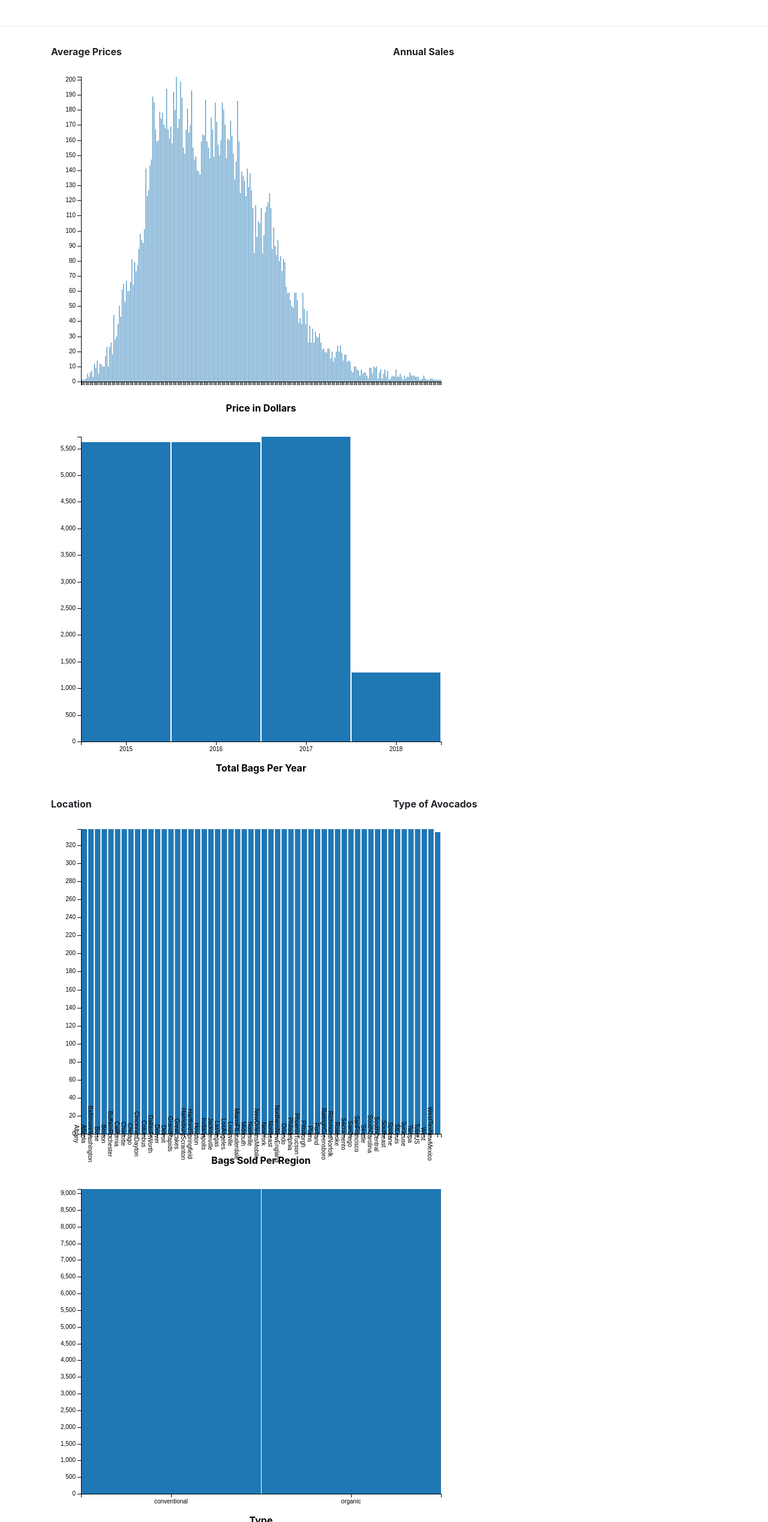
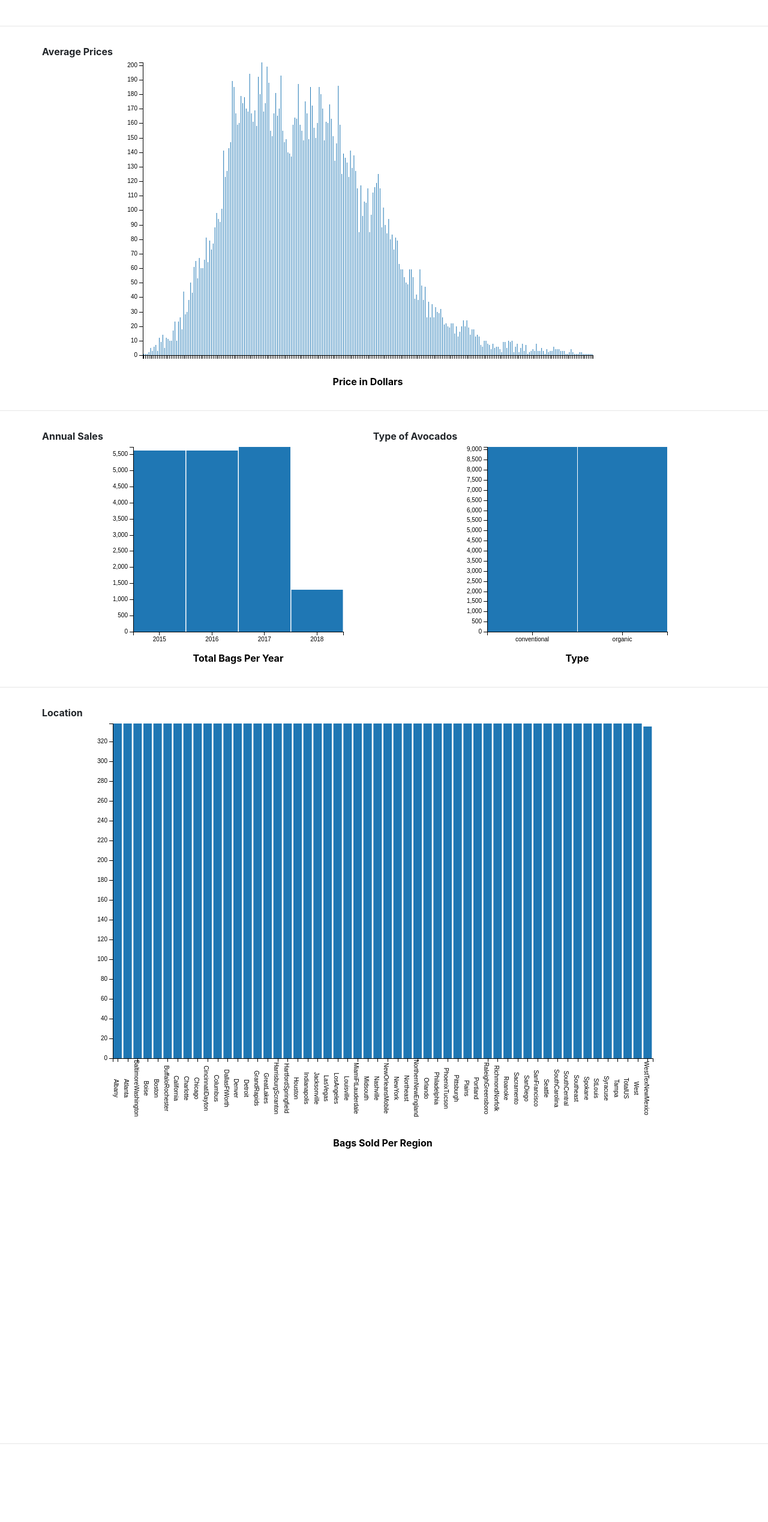
Before and after one commit to Code-Institute-Submissions/avocado, a plain HTML site: page index.html in a window 1280 px wide. Shown: the part 263-2800 px from the top of the page at 60% size. After the commit the page ends 2670 px from the top, so only its background shows below. Drawn offline with Linux system fonts and the light colour scheme; a web font is replaced by a local one.

Commit message:
hooray for pretty graphs

```diff
--- a/index.html
+++ b/index.html
@@ -46,23 +46,33 @@
        <section class="section">
             <div class="container">
                 <div class ="row">
-                    <div class ="col">Average Prices</div>
-                    <div class ="col">Annual Sales</div>
-                <div class ="w-100"></div>
-                    <div class ="col" id ="AveragePrice" class="custom-chart"></div>
-                    <div class ="col" id="year"></div>
-                </div>
-        <section class="section">
-                <div class ="row">
-                    <div class ="col">Location</div>
-                    <div class ="col">Type of Avocados</div>
-                <div class ="w-100"></div>
-                    <div class ="col" id ="region" class="custom-chart"></div>
-                    <div class ="col" id="type"></div>
+                    <div>Average Prices</div>
+                    <div id ="AveragePrice"></div>
                 </div>
             </div>
         </section>
+
+        <section class="section">
+            <div class="container">
+                <div class ="row">
+                    <div class ="col-xs-6">Annual Sales</div>
+                    <div class ="col-xs-6" id="year"></div>
+                    <div class ="col-xs-6">Type of Avocados</div>
+                    <div class ="col-xs-6" id="type"></div>
+                </div>
+            </div>
         </section>
+
+        <section class="section">
+            <div class="container">
+                <div class ="row">
+                    <div>Location</div>
+                    <div id ="region"></div>
+                </div>
+            </div>
+        </section>
+
+    </main>
 
 
 
--- a/static/css/style.css
+++ b/static/css/style.css
@@ -15,9 +15,17 @@
 #region svg g .x .tick text{
 	margin-top: 30px;
 	padding: 5;
-	transform: rotate(90deg) !important;
-	text-align: center;
+	transform: rotate(90deg) translate(50px, -10px);
+	text-align: left;
 	margin-bottom: 40px;
+}
+
+#region svg {
+	height: 1200px;
+}
+
+#region svg g .x-axis-label {
+	transform: translate(500px, 735px);
 }
 
 .section {
--- a/static/js/graph.js
+++ b/static/js/graph.js
@@ -23,8 +23,8 @@ function show_AveragePrice(ndx) {
     var group = dim.group();
 
     dc.barChart("#AveragePrice")
-        .width(700)
-        .height(600)
+        .width(850)
+        .height(580)
         .margins({top: 30, right: 50, bottom: 50, left: 50})
         .dimension(dim)
         .group(group)
@@ -42,8 +42,8 @@ function show_year(ndx) {
     var group = dim.group();
 
     dc.barChart("#year")
-        .width(700)
-        .height(600)
+        .width(450)
+        .height(400)
         .margins({top: 30, right: 50, bottom: 50, left: 50})
         .dimension(dim)
         .group(group)
@@ -60,8 +60,8 @@ function show_region(ndx) {
     var group = dim.group();
 
     dc.barChart("#region")
-        .width(700)
-        .height(600)
+        .width(1000)
+        .height(650)
         .margins({top: 30, right: 50, bottom: 50, left: 50})
         .dimension(dim)
         .group(group)
@@ -78,8 +78,8 @@ function show_type(ndx) {
     var group = dim.group();
 
     dc.barChart("#type")
-        .width(700)
-        .height(600)
+        .width(400)
+        .height(400)
         .margins({top: 30, right: 50, bottom: 50, left: 50})
         .dimension(dim)
         .group(group)
```
